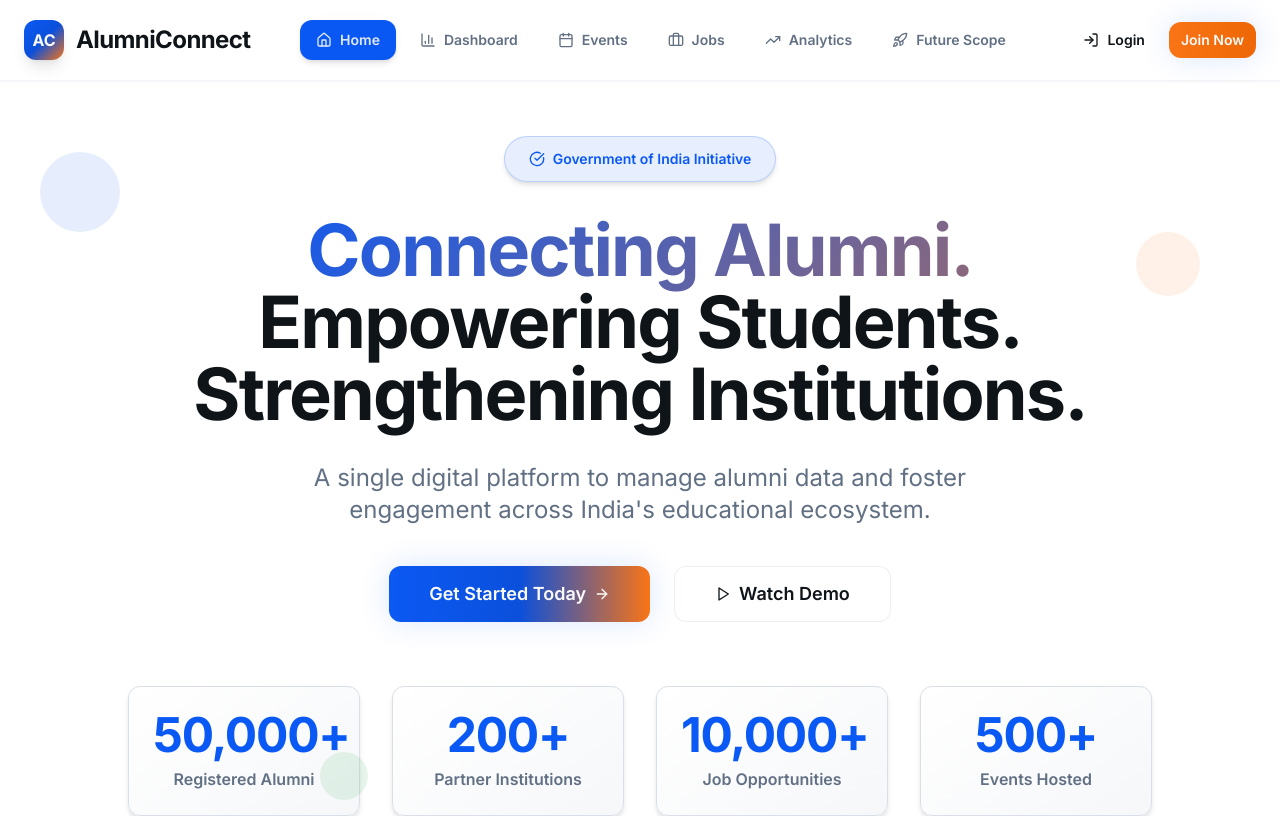
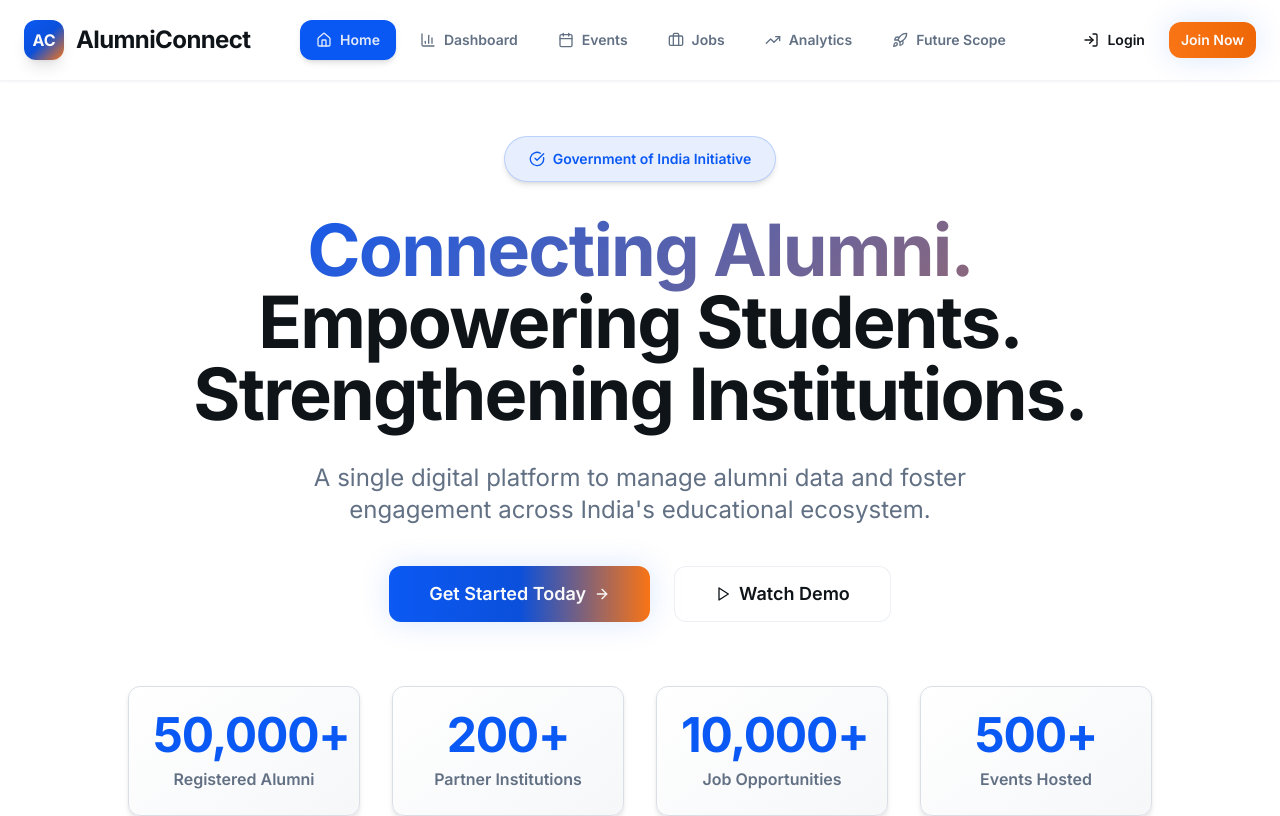
Before and after one commit to AaryanBest/reconnect-x, a React (Vite) app: page / in a window 1280 px wide. Shown: the top 816 px of the page. Built offline with nearby package versions, Linux system fonts and the light colour scheme; the HTML template or start-up script is replaced by a standard one.

Commit message:
Visual edit in Lovable

```diff
--- a/src/pages/Home.tsx
+++ b/src/pages/Home.tsx
@@ -103,13 +103,9 @@ const Home = () => {
         </div>
 
         {/* Floating Elements */}
-        <div className="absolute top-20 left-10 w-20 h-20 bg-primary/10 rounded-full animate-float hidden lg:block" />
-        <div className="absolute top-40 right-20 w-16 h-16 bg-accent/10 rounded-full animate-float hidden lg:block" style={{
-        animationDelay: '1s'
-      }} />
-        <div className="absolute bottom-20 left-1/4 w-12 h-12 bg-success/10 rounded-full animate-float hidden lg:block" style={{
-        animationDelay: '2s'
-      }} />
+
+
+
       </section>
 
       {/* Features Section */}
```
